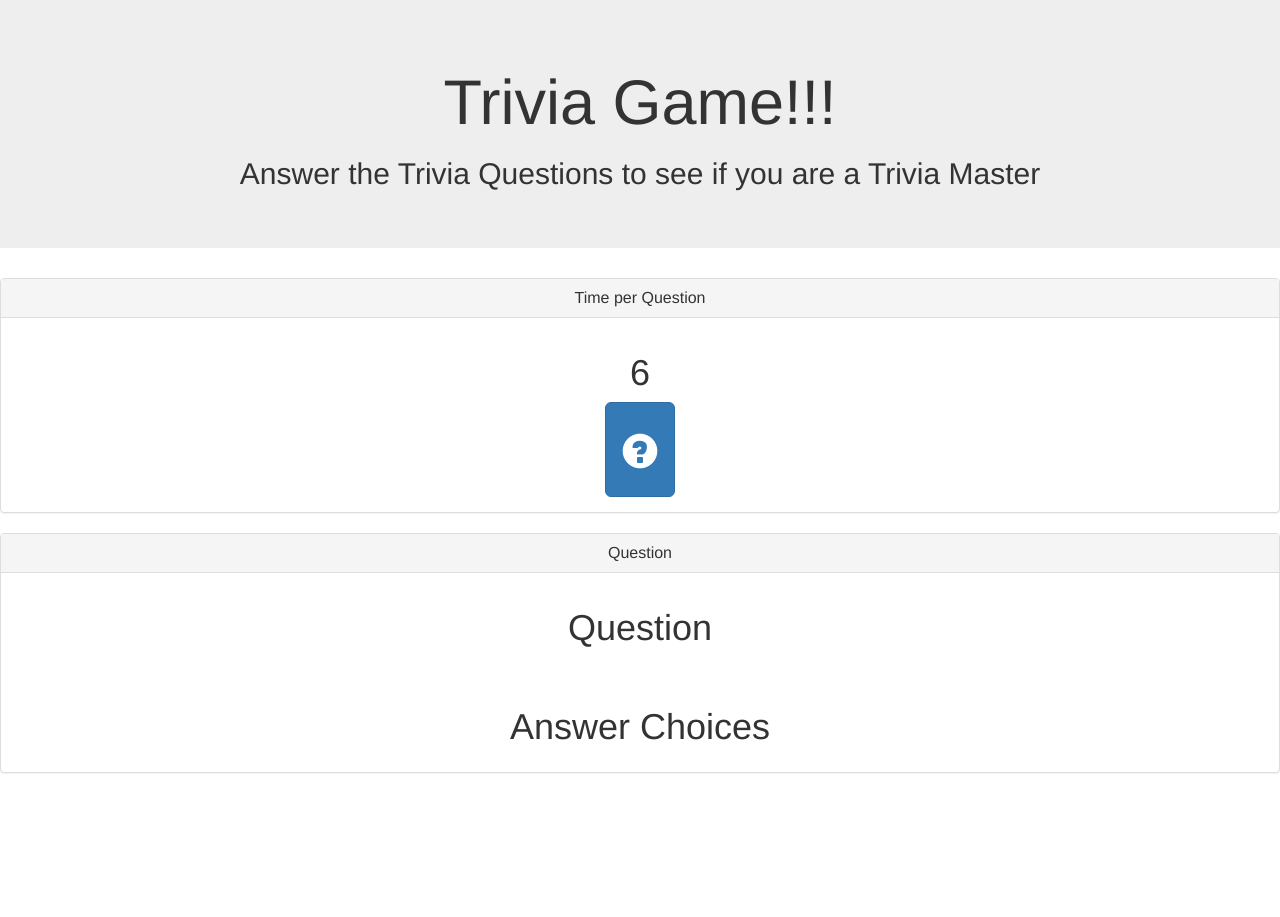
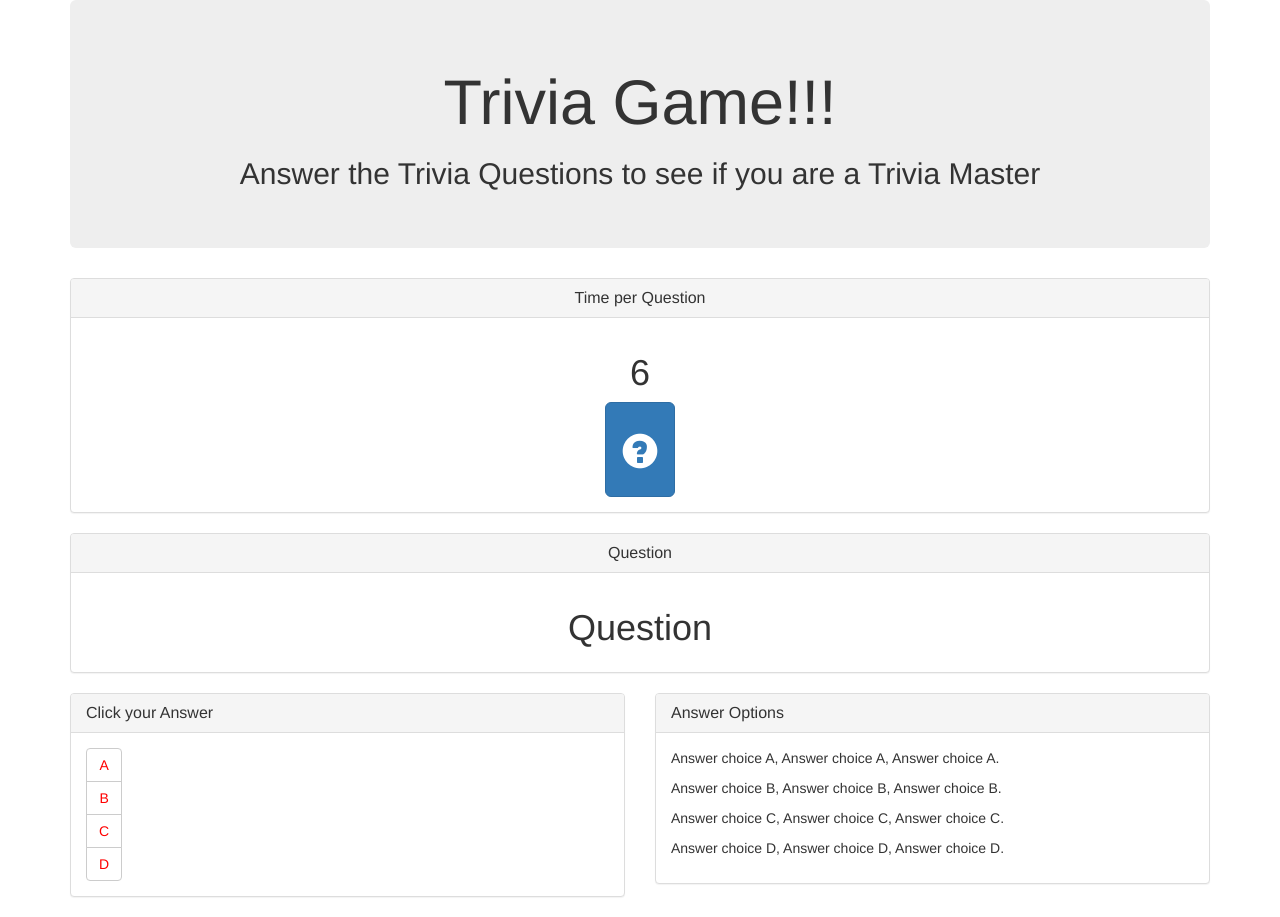
Before and after one commit to noble0423/TriviaGame, a plain HTML site: page index.html in a window 1280 px wide. Before the commit the page ends 800 px from the top, so only its background shows below. Drawn offline with nearby package versions, Linux system fonts and the light colour scheme.

Commit message:
answer choices are populating correctly, buttons are storing values. Still need to code out the correct/incorrect logic and style page.

```diff
--- a/assets/css/style.css
+++ b/assets/css/style.css
@@ -0,0 +1,3 @@
+.btn-default {
+    color: red;
+}
--- a/assets/javascript/app.js
+++ b/assets/javascript/app.js
@@ -2,29 +2,28 @@
 //============================================================================================
 
 var questions = [
-    "How tall am I?",
-    "How old am I?",
-    "What color is my hair?",
-    "What is my dog's name?",
-    "Who is the best MLB team?"
+    {text: "Ryan is 5 nine.", choiceA: "AAAAAAAAAA", choiceB: "BBBBBBBBBB", choiceC: "CCCCCCCCCCCC", choiceD: "DDDDDDDDDDD", answer: "t"},
+    {text: "Ryan is 36.", choiceA: "aaaaaaaaaaaa", choiceB: "bbbbbbbbbbbbb", choiceC: "cccccccccccc", choiceD: "ddddddddddddd", sanswer: "f"},
+    {text: "Ryan has red hair.", choiceA: "1111111111111", choiceB: "222222222222", choiceC: "333333333333", choiceD: "4444444444444", answer: "t"},
+    {text: "Riley Rose is a lil gurl", choiceA: "---------------", choiceB: "+++++++++++++++", choiceC: "//////////////", choiceD: "===============", answer: "t"},
+    {text: "Astros are the best MLB team", choiceA: "wwwwwwwwwwww", choiceB: "xxxxxxxxxxxxx", choiceC: "yyyyyyyyyyyyyy", choiceD: "zzzzzzzzzzzzz", answer: "t"},
 ];
 var selectedQuestion = "";
 // Variable to hold the index of current question.
 var questionIndex = 0;
 
-// Variable will keep track of the index of the currently displayed question
+// Variable to keep track of the index of the currently displayed question
 var count = 0;
 
 var time = 0;
+var userChoice = "";
 
+// Variable: time per question
 var number = 6;
 
 // Variable used for the setInterval/clearInterval
 var intervalId;
 
-$("#random-button").on("click", run);
-
-//$("#random-button").click(startTrivia);
 
 // FUNCTIONS
 //============================================================================================
@@ -67,10 +66,17 @@ function reset() {
 
 // Display question Function
 function displayQuestion() {
-    $("#question").html(questions[count]);
+    $("#question").html(questions[count].text);
+    $("#a").html(questions[count].choiceA);
+    $("#b").html(questions[count].choiceB);
+    $("#c").html(questions[count].choiceC);
+    $("#d").html(questions[count].choiceD);
+    //$("#answer-choices").html
 }
 
-// Generate Next Question Function
+
+
+// Generate Next Question/loading Function
 function nextQuestion() {
     count++;
     console.log("count is " + count + ".");
@@ -112,26 +118,6 @@ function stopTrivia() {
 
 //}
 
-// Time Converter Function
-//function timeConverter(t) {
-
-//    var minutes = Math.floor(t / 60);
-//    var seconds = t - (minutes * 60);
-
-//    if (seconds < 10) {
-//      seconds = "0" + seconds;
-//    }
-
-//    if (minutes === 0) {
-//      minutes = "00";
-//    }
-//    else if (minutes < 10) {
-//      minutes = "0" + minutes;
-//    }
-
-//    return minutes + ":" + seconds;
-//}
-
 
 // MAIN PROCESS
 //============================================================================================
@@ -144,5 +130,10 @@ $(document).ready(function() {
     //timeCount();
     $("#random-button").on("click", run);
     //run();
+    // Buttons on-click function
+    $(".btn-default").on("click", function() {
+        userChoice = $(this).attr("value");
+        console.log("user picked " + userChoice + ".");
+    })
 
 });
--- a/index.html
+++ b/index.html
@@ -19,11 +19,23 @@
 </head>
 <body>
 
+    <!-- Main Container -->
+    <div class="container">
+        <!-- Row 1 -->
+        <div class="row">
+            <!-- Row 1/Col 1 -->
+            <div class="col-lg-12 col-md-12 col-sm-12">
                 <div class="jumbotron">
                     <h1 class="text-center" id="title">Trivia Game!!!</h1>
                     <h2 class="text-center">Answer the Trivia Questions to see if you are a Trivia Master</h2>
                 </div>
+            </div>
+        </div>
 
+        <!-- Row 2 -->
+        <div class="row">
+            <!-- Row 2/Col 1 -->
+            <div class="col-lg-12 col-md-12 col-sm-12">
                 <div class="panel panel-default">
                     <div class="panel-heading" id="heading">
                         <h3 class="panel-title text-center">Time per Question</h3>
@@ -32,10 +44,18 @@
                         <div id="display">
                             <h1>6</h1>
                         </div>
+                        <div>
                             <button id="random-button" class="btn btn-primary btn-lg"><h1><span class="glyphicon glyphicon-question-sign"></span></h1></button>
                         </div>
                     </div>
+                </div>
+            </div>
+        </div>
 
+        <!-- Row 3 -->
+        <div class="row">
+            <!-- Row 3/Col 1 -->
+            <div class="col-lg-12 col-md-12 col-sm-12">
                 <div class="panel panel-default">
                     <div class="panel-heading" id="heading">
                         <h3 class="panel-title text-center">Question</h3>
@@ -43,10 +63,50 @@
                     <div class="panel-body text-center">
                         <h1 id="question">Question</h1>
                     </div>
-        <div class="panel-body text-center">
-            <h1 id="question">Answer Choices</h1>
+                </div>
             </div>
         </div>
 
+        <!-- Row 4 -->
+        <div class="row">
+            <!-- Row 4/Col 1 -->
+            <div class="col-lg-6 col-md-6 col-sm-12">
+                <div class="panel panel-default">
+                    <div class="panel-heading" id="heading">
+                        <h3 class="panel-title text-left">Click your Answer</h3>
+                    </div>
+                    <div class="panel-body text-left">
+                        <div class="btn-group-vertical" role="group">
+                            <button type="button" class="btn btn-default" value="a">A</button>
+                            <button type="button" class="btn btn-default" value="b">B</button>
+                            <button type="button" class="btn btn-default" value="c">C</button>
+                            <button type="button" class="btn btn-default" value="d">D</button>
+                        </div>
+                    </div>
+                </div>
+            </div>
+
+            <!-- Row 4/Col 2 -->
+            <div class="col-lg-6 col-md-6 col-sm-12">
+                <div class="panel panel-default">
+                    <div class="panel-heading" id="heading">
+                        <h3 class="panel-title text-left">Answer Options</h3>
+                    </div>
+                    <div class="panel-body text-left">
+                        <div class="answer-choices">
+                            <p id="a">Answer choice A, Answer choice A, Answer choice A.</p>
+                            <p id="b">Answer choice B, Answer choice B, Answer choice B.</p>
+                            <p id="c">Answer choice C, Answer choice C, Answer choice C.</p>
+                            <p id="d">Answer choice D, Answer choice D, Answer choice D.</p>
+                        </div>
+                    </div>
+                </div>
+            </div>
+        </div>
+    </div>
+
+
+
+
 </body>
 </html>
```
Lines whose indentation alone changed are shown as unchanged.
